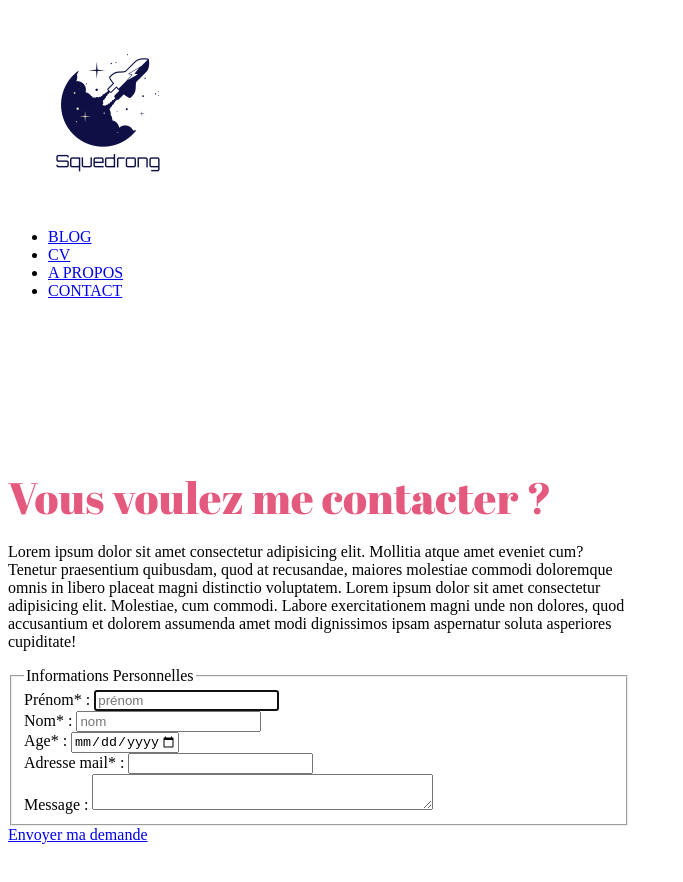
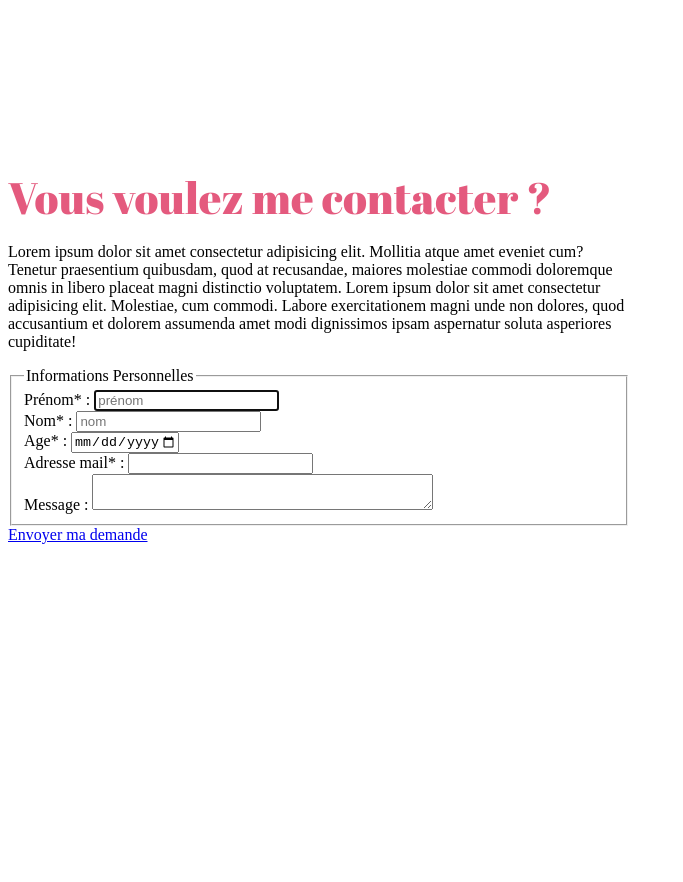
Before and after one commit to Olaffson/projet_squedrong, a plain HTML site: page contact.html in a window 1280 px wide. Shown: the top 882 px of the page, without its empty margins (0-683 px from the left). Drawn offline with Linux system fonts and the light colour scheme.

Commit message:
reglage conflit2

```diff
--- a/contact.html
+++ b/contact.html
@@ -14,15 +14,33 @@
 
 <body>
     <header>
-        <nav>
-            <a href="index.html"><img src="images/logo.png" alt="logo du site"></a>
-            <ul>
-                <li><a href="./index.html">BLOG</a></li>
-                <li><a href="./CV.html">CV</a></li>
-                <li><a href="./index1.html">A PROPOS</a></li>
-                <li><a href="./contact.html">CONTACT</a></li>
-            </ul>
-        </nav>
+
+
+
+
+
+
+
+
+
+
+
+
+
+
+
+
+
+
+
+
+
+
+
+
+
+
+
 
     </header>
 
```
Also changed, not shown: CV.html (+22 -9 lines).
